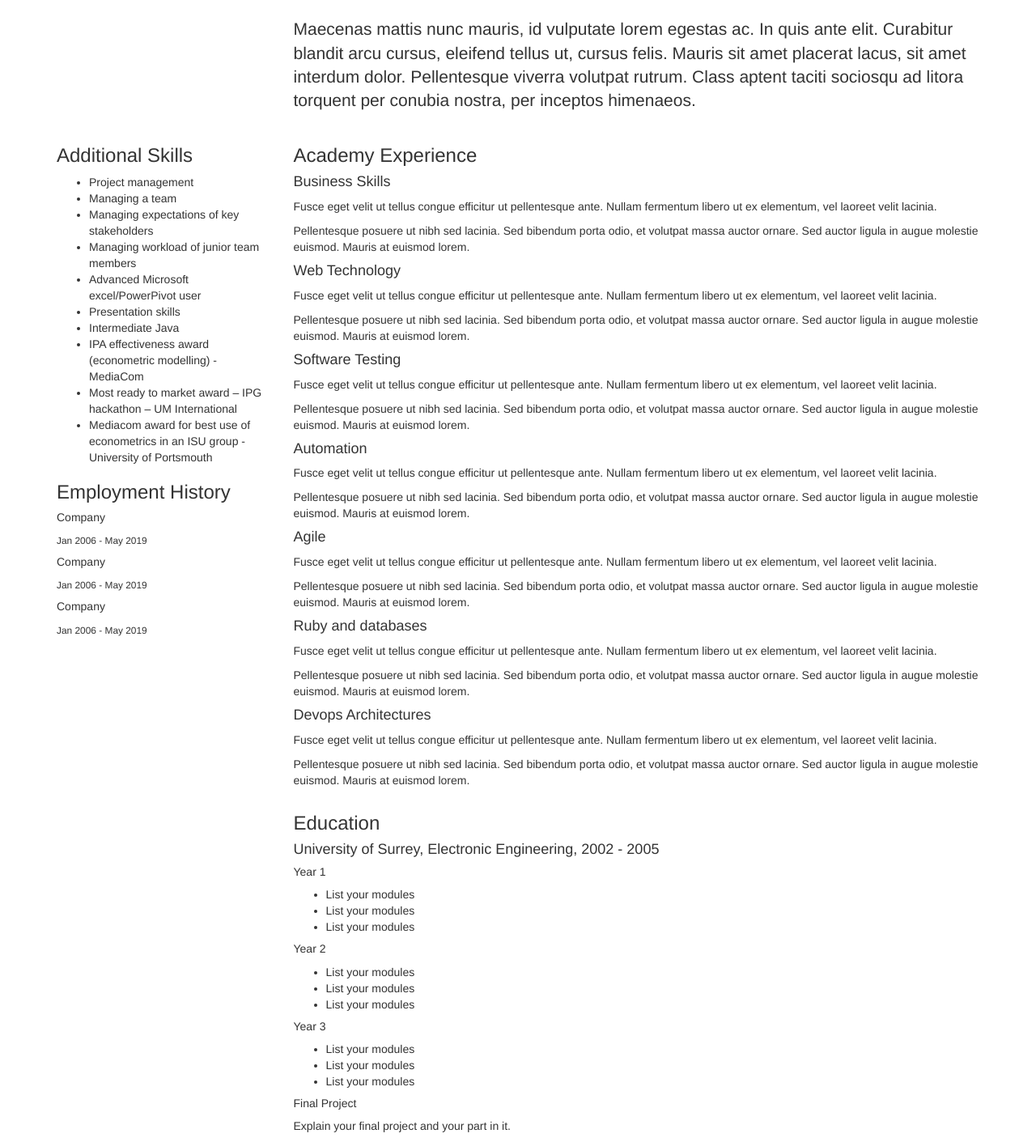
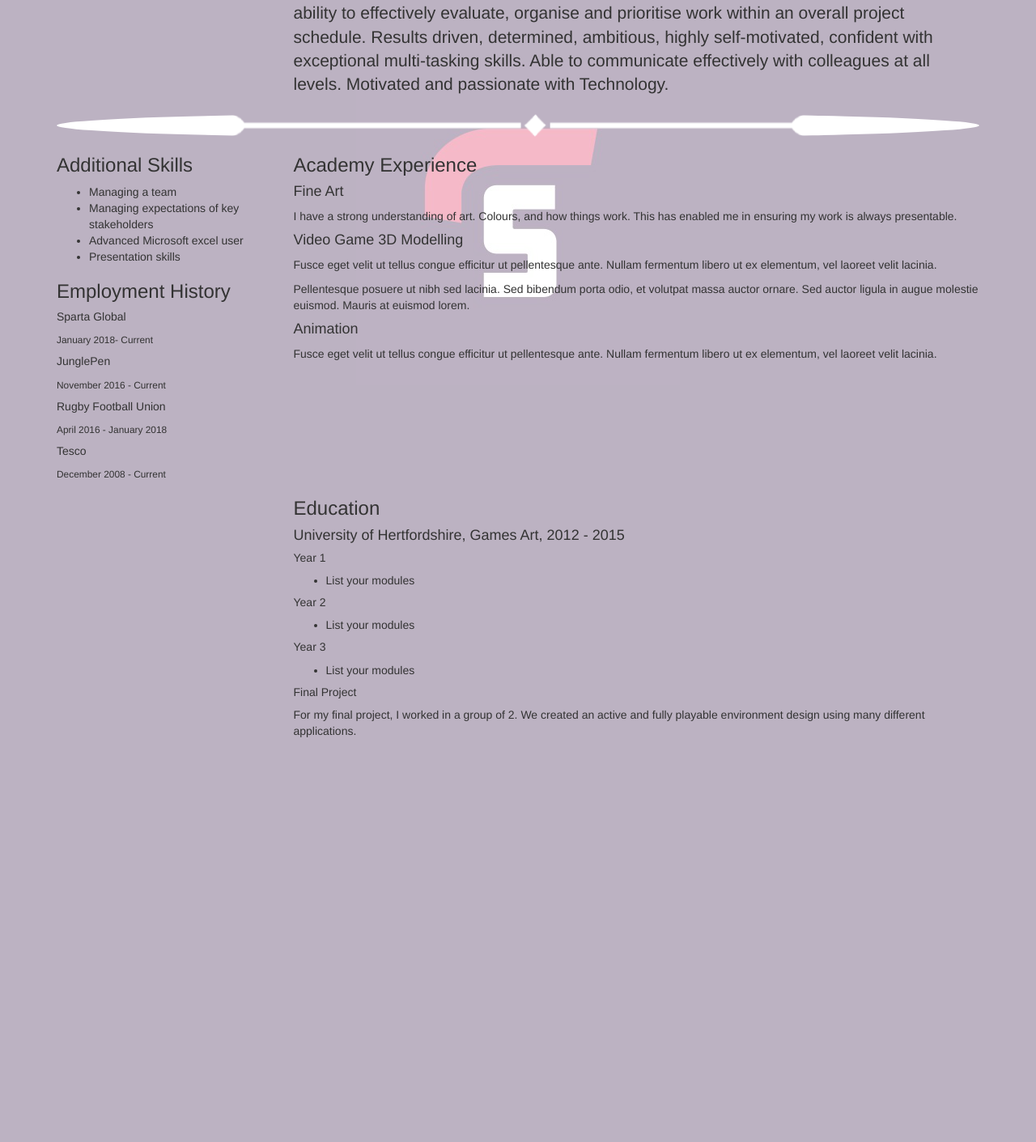
Before and after one commit to hayri491/sparta-global-portfolio, a PHP site: page /index.html in a window 1280 px wide. Shown: the part 371-1782 px from the top of the page at 81% size. After the commit the page ends 1282 px from the top, so only its background shows below. Run offline with PHP 8.4, Linux system fonts and the light colour scheme; some libraries are stand-ins or nearby versions.

Commit message:
commit 3

```diff
--- a/css/style.css
+++ b/css/style.css
@@ -1,3 +1,17 @@
+body {
+    background: #bcb2c2;
+    background-image: url("../images/SpartaGlobal.png");
+    /*  background-image: url("../images/SpartaGlobalTrans.png");*/
+    background-repeat: no-repeat;
+    background-attachment: fixed;
+    background-position: center;
+
+}
+
 nav.navbar-default {
   background:#012C38
 }
+
+.navbar.active {
+
+}
--- a/index.html
+++ b/index.html
@@ -1,8 +1,16 @@
 <!DOCTYPE html>
 <html lang="en">
 <head>
-  <title>Stephen Reid</title>
+  <title>Hayri Yildirim</title>
   <meta name="viewport" content="width=device-width, initial-scale=1.0, maximum-scale=1.0, user-scalable=no">
+
+  <div class="container-fluid cust-main-container">
+    <div class="row">
+
+      </div>
+    </div>
+  </div>
+
   <script
     src="https://code.jquery.com/jquery-3.2.1.slim.min.js"
     integrity="sha256-k2WSCIexGzOj3Euiig+TlR8gA0EmPjuc79OEeY5L45g="
@@ -13,8 +21,10 @@
   <link href="https://fonts.googleapis.com/css?family=Raleway" rel="stylesheet">
   <link rel="icon" type="image/png" sizes="32x32" href="images/favicon.png">
   <link rel="stylesheet" href="./css/style.css">
+
 </head>
 <body>
+
   <nav class="navbar navbar-default" role="navigation">
     <div class="container">
       <div class="navbar-header">
@@ -24,7 +34,8 @@
           <span class="icon-bar"></span>
           <span class="icon-bar"></span>
         </button>
-        <a class="navbar-brand" href="https://www.spartaglobal.com/"><img id="logo" src="images/sparta-global-logo-white.svg"></a>
+        <a class="navbar-brand"><img id="logo" src="images/sparta-global-logo-white.svg"></a>
+
       </div>
 
       <div class="collapse navbar-collapse">
@@ -46,59 +57,60 @@
     <div class="row" id="hero">
       <div class="col-sm-3" id="bio">
           <div id="headshot">
-            <img src="images/headshot.jpg" class="img-circle img-responsive">
+            <img src="images/headshot.png" class="img-circle img-responsive">
           </div>
       </div>
 
       <div class="col-sm-9">
-          <h1>Stephen Reid</h1>
-          <h2>Devops Engineer</h2>
+          <h1>Hayri Yildirim</h1>
+          <h2>Trainee Consultant</h2>
 
           <div class="university">
-            <p><b>University of Portsmouth</b></p>
-            <p><b>BSc Economics, Finance and Banking 2:1</b></p>
+            <p><b>University of Hertfordshire</b></p>
+            <p><b>BA Hons Games Art 2:1</b></p>
           </div>
 
           <div class="bio">
-            <p class="lead">Fusce eget velit ut tellus congue efficitur ut pellentesque ante. Nullam fermentum libero ut ex elementum, vel laoreet velit lacinia. Pellentesque posuere ut nibh sed lacinia. Sed bibendum porta odio, et volutpat massa auctor ornare. Sed auctor ligula in augue molestie euismod. Mauris at euismod lorem.</p>
-            <p class="lead">Maecenas mattis nunc mauris, id vulputate lorem egestas ac. In quis ante elit. Curabitur blandit arcu cursus, eleifend tellus ut, cursus felis. Mauris sit amet placerat lacus, sit amet interdum dolor. Pellentesque viverra volutpat rutrum. Class aptent taciti sociosqu ad litora torquent per conubia nostra, per inceptos himenaeos.</p>
+            <p class="lead">An individual with experience in Customer Service, IT Helpdesk, as well as an Artist with an elevated level of understanding of how the IT and Games Industry as well as the graphic industry function. Hayri's calm, loyal capable and committed to any project and comes with a lot of passion. He is a motivated, friendly and committed university graduate with proven ability to effectively evaluate, organise and prioritise work within an overall project schedule. Results driven, determined, ambitious, highly self-motivated, confident with exceptional multi-tasking skills. Able to communicate effectively with colleagues at all levels. Motivated and passionate with Technology.</p>
           </div>
       </div>
     </div>
+
+            <img src="./images/SpearHead.png" class="img-circle img-responsive">
+
 
     <div class="row">
         <div class="col-sm-3">
           <div id="skills" class="small-panel">
             <h3>Additional Skills</h3>
             <ul>
-              <li>Project management</li>
               <li>Managing a team</li>
               <li>Managing expectations of key stakeholders</li>
-              <li>Managing workload of junior team members</li>
-              <li>Advanced Microsoft excel/PowerPivot user</li>
+              <li>Advanced Microsoft excel user</li>
               <li>Presentation skills</li>
-              <li>Intermediate Java</li>
-              <li>IPA effectiveness award (econometric modelling) - MediaCom</li>
-              <li>Most ready to market award – IPG hackathon – UM International</li>
-              <li>Mediacom award for best use of econometrics in an ISU group - University of Portsmouth</li>
             </ul>
           </div>
           <div class="employment-history small-panel">
             <h3>Employment History</h3>
 
             <div class="employment">
-              <h5>Company</h5>
-              <small>Jan 2006 - May 2019</small>
+              <h5>Sparta Global</h5>
+              <small>January 2018- Current</small>
             </div>
 
             <div class="employment">
-              <h5>Company</h5>
-              <small>Jan 2006 - May 2019</small>
+              <h5>JunglePen</h5>
+              <small>November 2016 - Current</small>
             </div>
 
             <div class="employment">
-              <h5>Company</h5>
-              <small>Jan 2006 - May 2019</small>
+              <h5>Rugby Football Union</h5>
+              <small>April 2016 - January 2018</small>
+            </div>
+
+            <div class="employment">
+              <h5>Tesco</h5>
+              <small>December 2008 - Current</small>
             </div>
           </div>
         </div>
@@ -107,33 +119,16 @@
             <div class="experience">
               <h3>Academy Experience</h3>
 
-              <h4>Business Skills</h4>
+              <h4>Fine Art</h4>
+              <p>I have a strong understanding of art. Colours, and how things work. This has enabled me in ensuring my work is always presentable.</p>
+
+              <h4>Video Game 3D Modelling</h4>
               <p>Fusce eget velit ut tellus congue efficitur ut pellentesque ante. Nullam fermentum libero ut ex elementum, vel laoreet velit lacinia.</p>
               <p>Pellentesque posuere ut nibh sed lacinia. Sed bibendum porta odio, et volutpat massa auctor ornare. Sed auctor ligula in augue molestie euismod. Mauris at euismod lorem.</p>
 
-              <h4>Web Technology</h4>
+              <h4>Animation</h4>
               <p>Fusce eget velit ut tellus congue efficitur ut pellentesque ante. Nullam fermentum libero ut ex elementum, vel laoreet velit lacinia.</p>
-              <p>Pellentesque posuere ut nibh sed lacinia. Sed bibendum porta odio, et volutpat massa auctor ornare. Sed auctor ligula in augue molestie euismod. Mauris at euismod lorem.</p>
 
-              <h4>Software Testing</h4>
-              <p>Fusce eget velit ut tellus congue efficitur ut pellentesque ante. Nullam fermentum libero ut ex elementum, vel laoreet velit lacinia.</p>
-              <p>Pellentesque posuere ut nibh sed lacinia. Sed bibendum porta odio, et volutpat massa auctor ornare. Sed auctor ligula in augue molestie euismod. Mauris at euismod lorem.</p>
-
-              <h4>Automation</h4>
-              <p>Fusce eget velit ut tellus congue efficitur ut pellentesque ante. Nullam fermentum libero ut ex elementum, vel laoreet velit lacinia.</p>
-              <p>Pellentesque posuere ut nibh sed lacinia. Sed bibendum porta odio, et volutpat massa auctor ornare. Sed auctor ligula in augue molestie euismod. Mauris at euismod lorem.</p>
-
-              <h4>Agile</h4>
-              <p>Fusce eget velit ut tellus congue efficitur ut pellentesque ante. Nullam fermentum libero ut ex elementum, vel laoreet velit lacinia.</p>
-              <p>Pellentesque posuere ut nibh sed lacinia. Sed bibendum porta odio, et volutpat massa auctor ornare. Sed auctor ligula in augue molestie euismod. Mauris at euismod lorem.</p>
-
-              <h4>Ruby and databases</h4>
-              <p>Fusce eget velit ut tellus congue efficitur ut pellentesque ante. Nullam fermentum libero ut ex elementum, vel laoreet velit lacinia.</p>
-              <p>Pellentesque posuere ut nibh sed lacinia. Sed bibendum porta odio, et volutpat massa auctor ornare. Sed auctor ligula in augue molestie euismod. Mauris at euismod lorem.</p>
-
-              <h4>Devops Architectures</h4>
-              <p>Fusce eget velit ut tellus congue efficitur ut pellentesque ante. Nullam fermentum libero ut ex elementum, vel laoreet velit lacinia.</p>
-              <p>Pellentesque posuere ut nibh sed lacinia. Sed bibendum porta odio, et volutpat massa auctor ornare. Sed auctor ligula in augue molestie euismod. Mauris at euismod lorem.</p>
           </div>
         </div>
     </div>
@@ -145,30 +140,26 @@
       <div class="col-sm-9">
           <h3>Education</h3>
 
-          <h4>University of Surrey, Electronic Engineering, 2002 - 2005 </h4>
+          <h4>University of Hertfordshire, Games Art, 2012 - 2015 </h4>
           <h5>Year 1</h5>
           <ul>
-            <li>List your modules</li>
-            <li>List your modules</li>
             <li>List your modules</li>
           </ul>
 
           <h5>Year 2</h5>
           <ul>
             <li>List your modules</li>
-            <li>List your modules</li>
-            <li>List your modules</li>
           </ul>
 
           <h5>Year 3</h5>
           <ul>
             <li>List your modules</li>
-            <li>List your modules</li>
-            <li>List your modules</li>
           </ul>
 
           <h5>Final Project</h5>
-          <p>Explain your final project and your part in it.</p>
+          <p>For my final project, I worked in a group of 2. We created an
+             active and fully playable environment design using many different
+             applications. </p>
       </div>
     </div>
   </div>
```
Also changed, not shown: images/SpartaGlobal.png (added), images/SpearHead.png (added), images/headshot.png (added), 2 other files.
